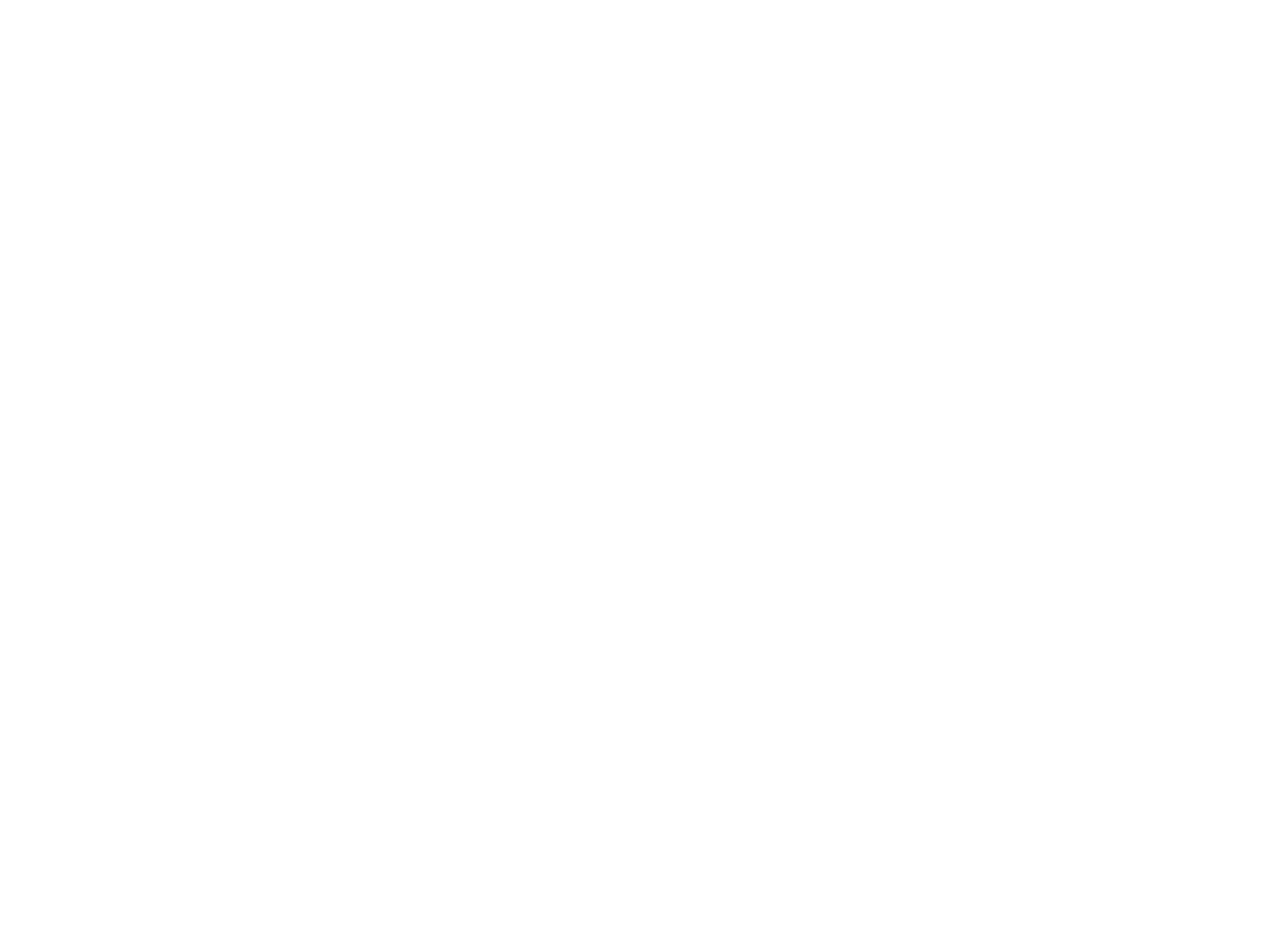
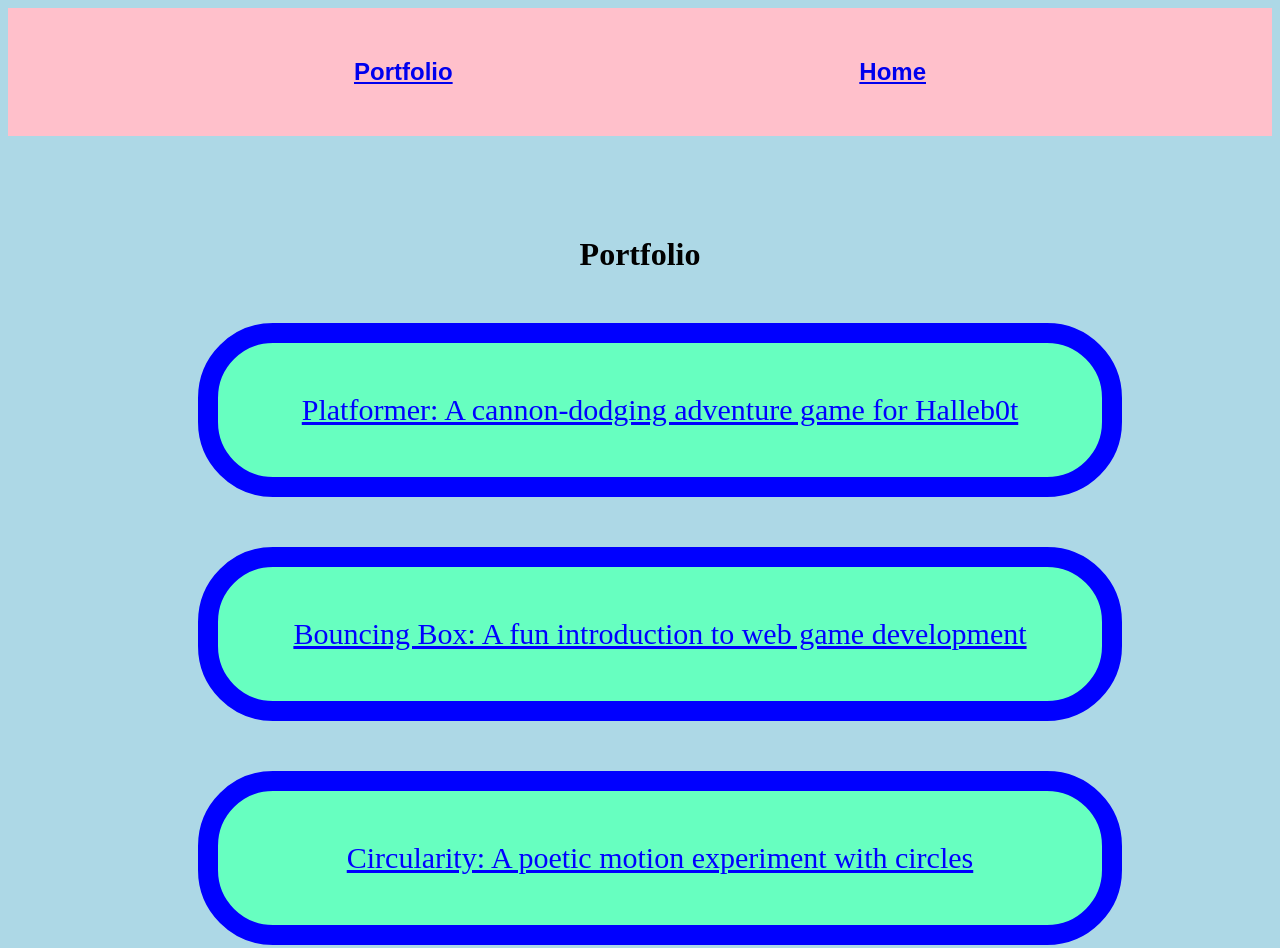
Before and after one commit to MKhan-8/MKhan-8.github.io, a plain HTML site: page portfolio.html in a window 1280 px wide. Before the commit the page ends 800 px from the top, so only its background shows below. Drawn offline with Linux system fonts and the light colour scheme.

Commit message:
finished website

```diff
--- a/portfolio.html
+++ b/portfolio.html
@@ -0,0 +1,94 @@
+<!DOCTYPE html>
+<html>
+  <head>
+    <title>First Website - Portfolio</title>
+  </head>
+
+  <body>
+
+<style>
+    #title {
+        text-align: center;
+        background-color: pink;
+        padding: 30px;
+        font-family: fantasy;
+    }
+
+    .content {
+        margin: 100px;
+        text-align: center;
+    }
+
+    body {
+        background-color: lightblue
+    }
+
+    .portfolio {
+        text-align: center;
+        list-style-type: none;
+    }
+
+#platform, #box, #circularity {
+  font-size: 30px;
+    display: block;
+    margin: 50px 0;
+    padding: 50px
+}
+#platform {
+    color: Blue;
+    background-color: rgb(103, 255, 192);
+    border-style: solid;
+    border-width: 20px;
+    border-radius: 75px;
+    margin: 50px;
+}
+
+#box {
+    color: Blue;
+    background-color: rgb(103, 255, 192);
+    border-style: solid;
+    border-width: 20px;
+    border-radius: 75px;
+    margin: 50px;
+}
+
+#circularity {
+    color: Blue;
+    background-color: rgb(103, 255, 192);
+    border-style: solid;
+    border-width: 20px;
+    border-radius: 75px;
+    margin: 50px;
+}
+
+</style>
+
+    <div id="all-contents">
+      <nav>
+       <div id="title">
+   <h1>
+       <span style="margin-right: 400px;"><a href="portfolio.html">Portfolio</a></span>
+<span><a href="index.html">Home</a></span>
+   </h1>
+</div>
+      </nav>
+
+      <main>
+        <div class="content">
+            <h1>Portfolio</h1>
+            <ul class="portfolio">
+             <li>
+  <a id="platform" href="fsd-projects/platformer/">Platformer: A cannon-dodging adventure game for Halleb0t</a>
+</li>
+<li>
+  <a id="box" href="fsd-projects/bouncing-box/">Bouncing Box: A fun introduction to web game development</a>
+</li>
+<li>
+  <a id="circularity" href="fsd-projects/circularity/">Circularity: A poetic motion experiment with circles</a>
+</li>
+            </ul>
+        </div>
+      </main>
+    </div>
+  </body>
+</html>
--- a/style.css
+++ b/style.css
@@ -1,6 +1,6 @@
 body {
-    background: rgb(125, 198, 205);
-    color: rgb(45, 45, 45);
+    background: rgb(255, 83, 83);
+    color: rgb(255, 0, 0);
     font-family: Arial, sans-serif;
 }
 
@@ -10,7 +10,7 @@ body {
 }
 
 nav {
-    background: rgb(239, 80, 41);
+    background: rgb(0, 29, 251);
     margin: 0 auto;
     display: flex;
     padding: 10px;
@@ -24,6 +24,7 @@ h1 {
 }
 
 .nav,li {
+    text-align: center;
     display: inline-block;
     padding: 0 10px;
 }
@@ -62,3 +63,7 @@ main {
 h2, h3 {
     margin: 0px;
 }
+
+h1 {
+    font-size: 30px;
+}
```
Also changed, not shown: index.html (+2 -2 lines).
